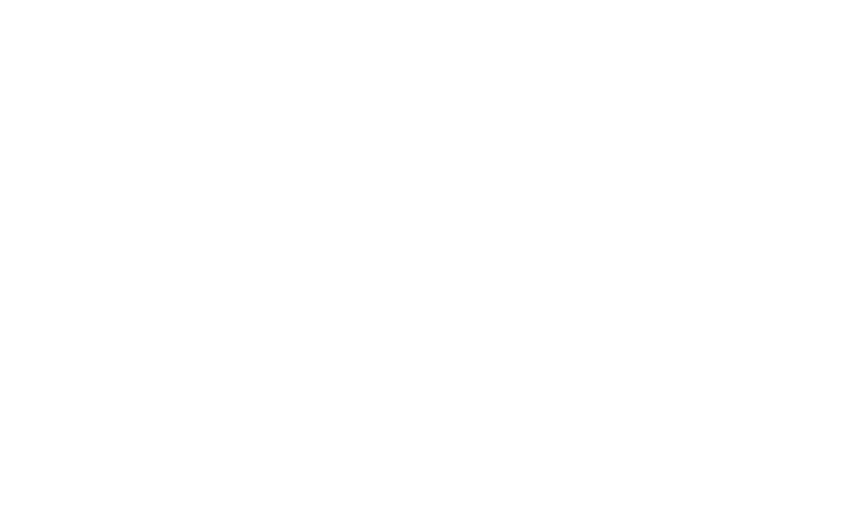
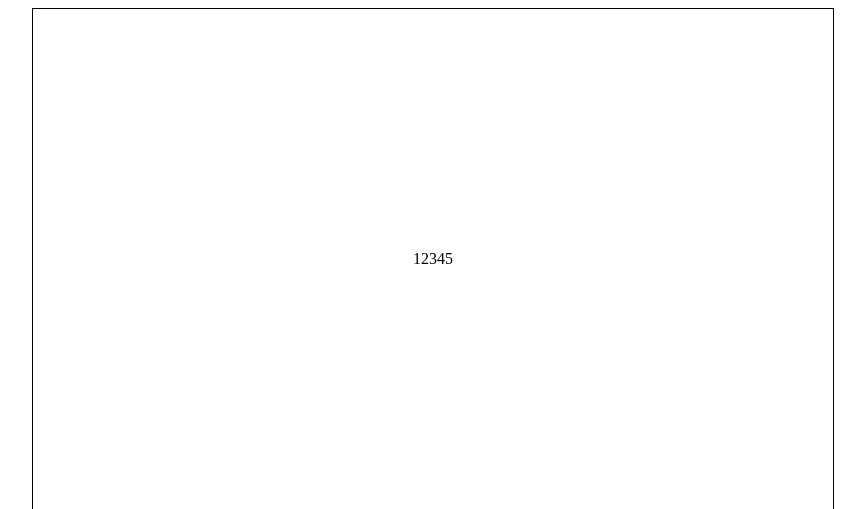
Before and after one commit to Fabio815/Atividade_IF, a plain HTML site: page AtividadeCSS/FlexBox/Ex05.html in a window 1280 px wide. Shown: the top 509 px of the page, without its empty margins (207-1072 px from the left). Drawn offline with Linux system fonts and the light colour scheme.

Commit message:
Div centralizada

```diff
--- a/AtividadeCSS/FlexBox/Ex05.html
+++ b/AtividadeCSS/FlexBox/Ex05.html
@@ -10,17 +10,32 @@
             padding: 0px;
             border: 0px;
         }
-
+        .container
+        {
+            display: flex;
+            flex-direction: column;
+            align-items: center;
+        }
+        .container_div_principal
+        {
+            border: 1px solid black;
+            display: flex;
+            flex-direction: row;
+            justify-content: center;
+            align-items: center;
+            height: 500px;
+            width: 800px;
+        }
     </style>
 </head>
 <body>
     <main class="container">
         <div class="container_div_principal">
-            <div class="container_div_principal_01"></div>
-            <div class="container_div_principal_02"></div>
-            <div class="container_div_principal_03"></div>
-            <div class="container_div_principal_04"></div>
-            <div class="container_div_principal_05"></div>
+            <div class="container_div_principal_01">1</div>
+            <div class="container_div_principal_02">2</div>
+            <div class="container_div_principal_03">3</div>
+            <div class="container_div_principal_04">4</div>
+            <div class="container_div_principal_05">5</div>
         </div>
     </main>
 </body>
```
